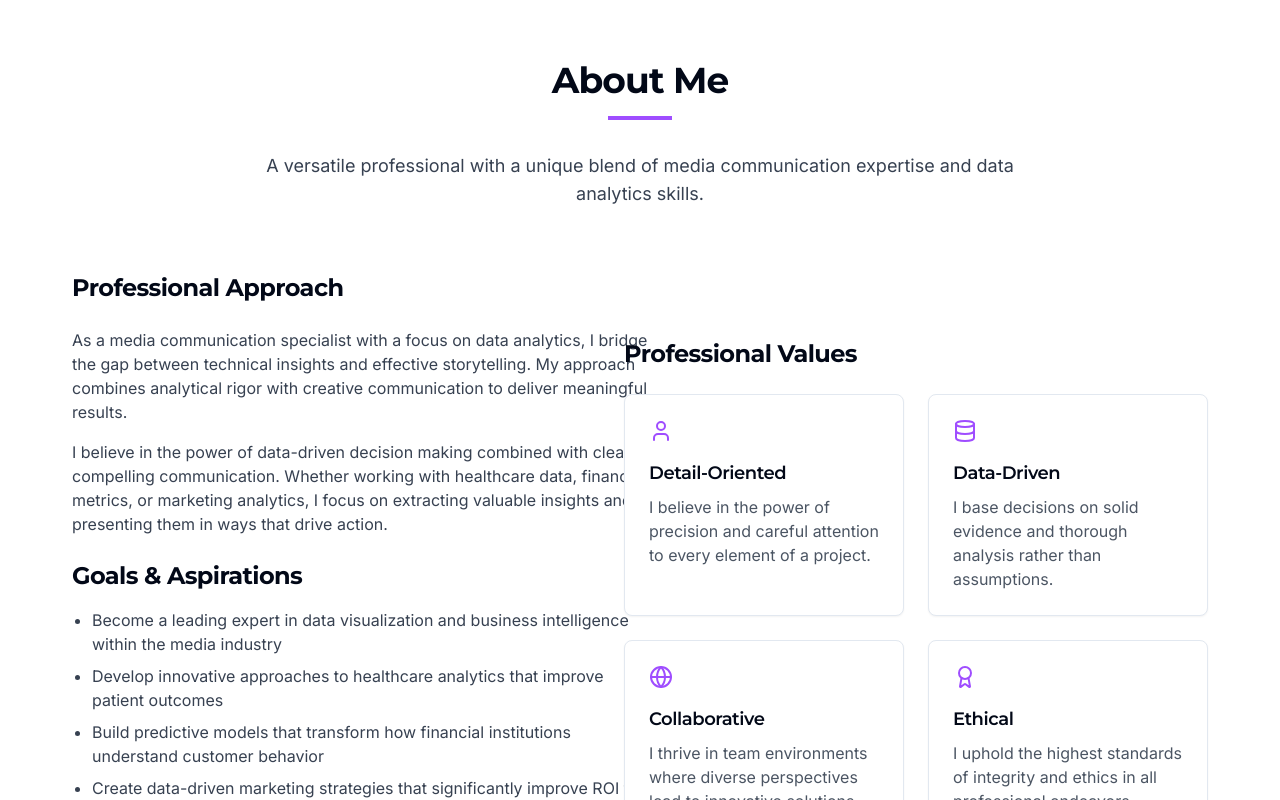
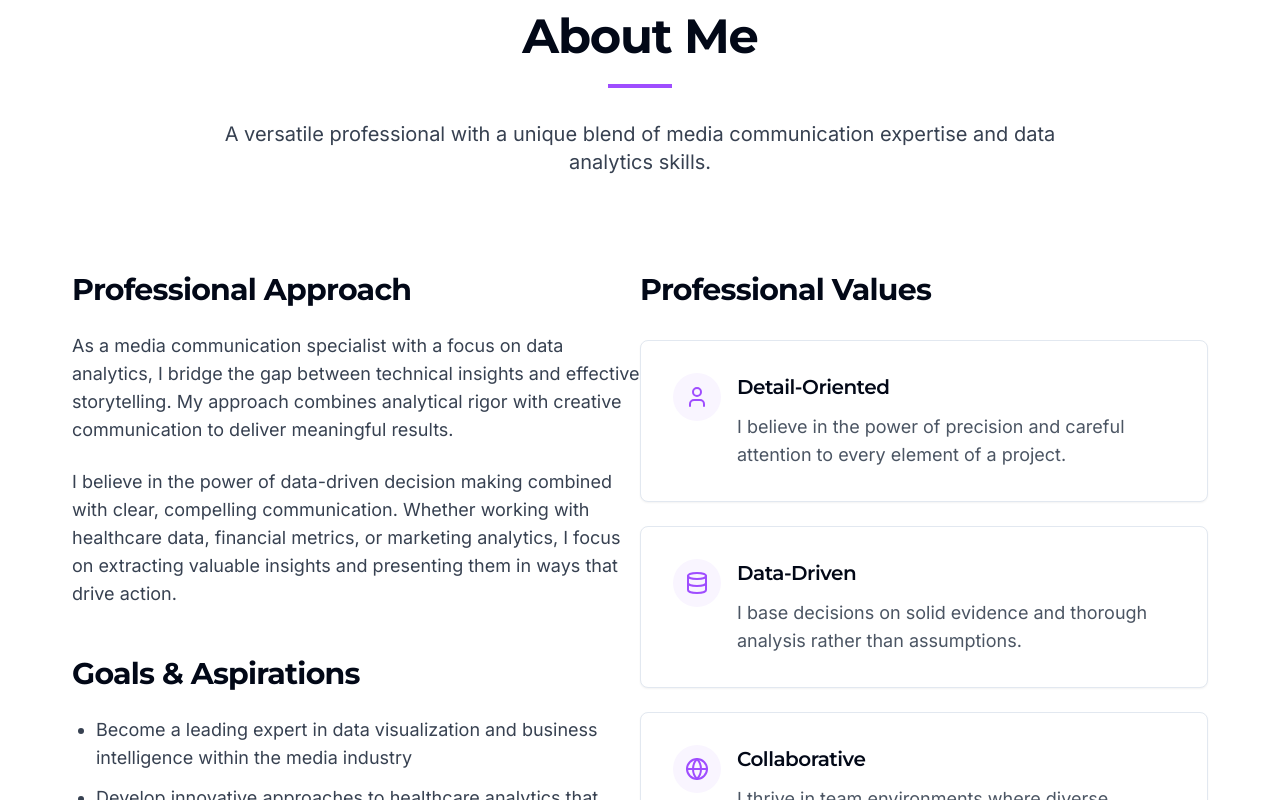
Before and after one commit to kenwilson741/kenagwa-portfolio-craft, a React (Vite) app: page / in a window 1280 px wide. Shown: the part 900-1700 px from the top of the page. Built offline with nearby package versions, Linux system fonts and the light colour scheme.

Commit message:
Fix: Improve spacing in About Me section
Adjust spacing and layout in the About Me section to prevent text overlap and improve readability.

```diff
--- a/src/components/About.tsx
+++ b/src/components/About.tsx
@@ -27,28 +27,33 @@ const About = () => {
   ];
 
   return (
-    <section id="about" className="py-16 sm:py-20 bg-white">
-      <div className="section-container">
-        <div className="mb-12 sm:mb-16 text-center">
-          <h2 className="text-2xl sm:text-3xl md:text-4xl font-bold mb-4">About Me</h2>
-          <div className="w-16 h-1 bg-brand-500 mx-auto mb-6 sm:mb-8"></div>
-          <p className="text-base sm:text-lg text-gray-700 max-w-3xl mx-auto px-4 sm:px-0">
+    <section id="about" className="py-20 sm:py-24 lg:py-28 bg-white">
+      <div className="max-w-7xl mx-auto px-4 sm:px-6 lg:px-8">
+        <div className="mb-16 sm:mb-20 lg:mb-24 text-center">
+          <h2 className="text-3xl sm:text-4xl lg:text-5xl font-bold mb-6">About Me</h2>
+          <div className="w-16 h-1 bg-brand-500 mx-auto mb-8"></div>
+          <p className="text-lg sm:text-xl text-gray-700 max-w-4xl mx-auto leading-relaxed">
             A versatile professional with a unique blend of media communication expertise and data analytics skills.
           </p>
         </div>
 
-        <div className="grid grid-cols-1 lg:grid-cols-2 gap-8 lg:gap-12 items-center px-4 sm:px-0">
-          <div className="reveal" data-animation="fade-right">
-            <h3 className="text-xl sm:text-2xl font-bold mb-4 sm:mb-6">Professional Approach</h3>
-            <p className="text-gray-700 mb-4">
+        <div className="grid grid-cols-1 xl:grid-cols-2 gap-12 lg:gap-16 xl:gap-20">
+          <div className="reveal space-y-8" data-animation="fade-right">
+            <div className="mb-12">
+              <h3 className="text-2xl sm:text-3xl font-bold mb-6">Professional Approach</h3>
+              <div className="space-y-6">
+                <p className="text-gray-700 text-base sm:text-lg leading-relaxed">
                   As a media communication specialist with a focus on data analytics, I bridge the gap between technical insights and effective storytelling. My approach combines analytical rigor with creative communication to deliver meaningful results.
                 </p>
-            <p className="text-gray-700 mb-6">
+                <p className="text-gray-700 text-base sm:text-lg leading-relaxed">
                   I believe in the power of data-driven decision making combined with clear, compelling communication. Whether working with healthcare data, financial metrics, or marketing analytics, I focus on extracting valuable insights and presenting them in ways that drive action.
                 </p>
+              </div>
+            </div>
 
-            <h3 className="text-xl sm:text-2xl font-bold mb-4">Goals & Aspirations</h3>
-            <ul className="list-disc pl-5 text-gray-700 space-y-2 mb-6">
+            <div>
+              <h3 className="text-2xl sm:text-3xl font-bold mb-6">Goals & Aspirations</h3>
+              <ul className="list-disc pl-6 text-gray-700 space-y-3 text-base sm:text-lg leading-relaxed">
                 <li>Become a leading expert in data visualization and business intelligence within the media industry</li>
                 <li>Develop innovative approaches to healthcare analytics that improve patient outcomes</li>
                 <li>Build predictive models that transform how financial institutions understand customer behavior</li>
@@ -56,21 +61,28 @@ const About = () => {
                 <li>Contribute to research advancing the intersection of data science and media communication</li>
               </ul>
             </div>
+          </div>
 
-          <div className="reveal" data-animation="fade-left">
-            <h3 className="text-xl sm:text-2xl font-bold mb-4 sm:mb-6">Professional Values</h3>
-            <div className="grid grid-cols-1 sm:grid-cols-2 gap-4 sm:gap-6">
+          <div className="reveal space-y-8" data-animation="fade-left">
+            <div>
+              <h3 className="text-2xl sm:text-3xl font-bold mb-8">Professional Values</h3>
+              <div className="grid grid-cols-1 gap-6">
                 {values.map((value, index) => (
-                <Card key={index} className="hover:shadow-md transition-all">
-                  <CardContent className="p-4 sm:p-6">
-                    <div className="mb-3 sm:mb-4">
+                  <Card key={index} className="hover:shadow-lg transition-all duration-300">
+                    <CardContent className="p-6 sm:p-8">
+                      <div className="flex items-start space-x-4">
+                        <div className="bg-brand-50 p-3 rounded-full flex-shrink-0">
                           {value.icon}
                         </div>
-                    <h4 className="font-semibold text-base sm:text-lg mb-1 sm:mb-2">{value.title}</h4>
-                    <p className="text-sm sm:text-base text-gray-600">{value.description}</p>
+                        <div className="flex-1 min-w-0">
+                          <h4 className="font-semibold text-lg sm:text-xl mb-3">{value.title}</h4>
+                          <p className="text-gray-600 text-base sm:text-lg leading-relaxed">{value.description}</p>
+                        </div>
+                      </div>
                     </CardContent>
                   </Card>
                 ))}
+              </div>
             </div>
           </div>
         </div>
```
Lines whose indentation alone changed are shown as unchanged.
